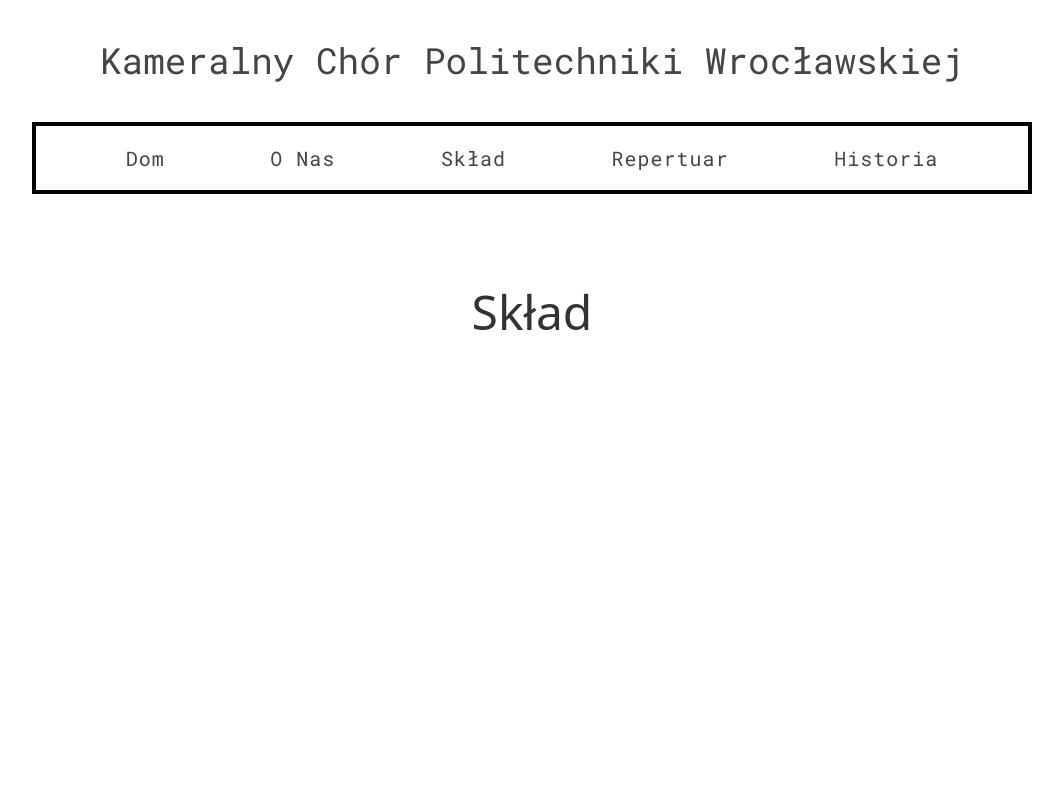
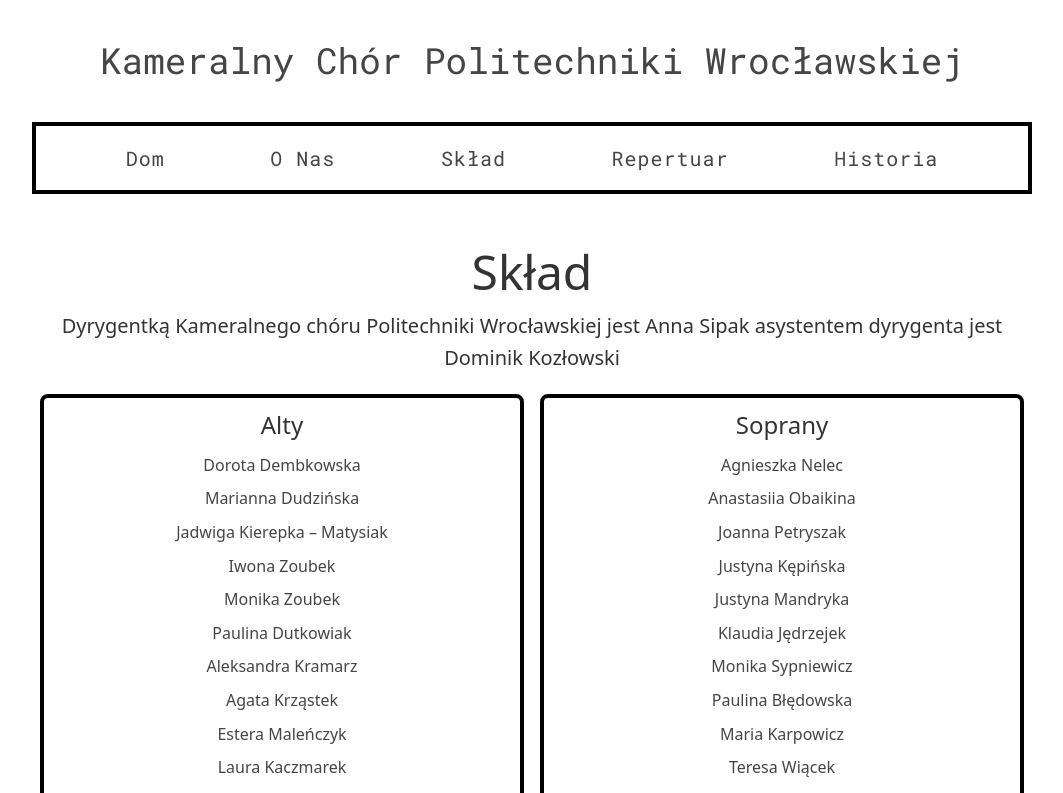
Before and after one commit to PatrykDyminski/KChPWRPage, a Next.js app: page /sklad in a window 1280 px wide. Shown: the top 793 px of the page, without its empty margins (108-1171 px from the left). Built offline with nearby package versions, Linux system fonts and the light colour scheme.

Commit message:
New People Page

```diff
--- a/components/nav.js
+++ b/components/nav.js
@@ -36,7 +36,7 @@
           </ul>
         </div>
         <div className="md:hidden">
-          <ul className="pt-4 pb-4 text-center text-2xl bg-gray-100 rounded-lg" style={{display: showMe?"block":"none"}}>
+          <ul className="pt-4 pb-4 text-center text-2xl border-4 border-black rounded-lg" style={{display: showMe?"block":"none"}}>
               {localPages.map(({href, label}) => (
                 <li key={`${href}${label}`} className="m-2">
                   <Link href={href}>
--- a/pages/index.js
+++ b/pages/index.js
@@ -4,10 +4,12 @@
   return (
     <div>
       <Nav />
-      <div className="py-20">
-        <h1 className="text-5xl text-center text-accent-1">
-          KCHPWR
-        </h1>
+      <div className="py-10 text-xl text-accent-1 text-center mb-3">
+        <h1>Jesteśmy chórem działającym w obrębie Politechniki Wrocławskiej</h1>
+        <p>Naszą pasją jest śpiew. Wśród nas są studenci, pracownicy oraz osoby całkowicie niezwiązane z uczelnią.</p>
+        <p>Łączy nas jedno: Pasja i miłość do śpiewania. W trakcie prób doskonalimy swoje umiejętności oraz przygotowujemy repertuar koncertowy.
+            Często występujemy, nie tylko we Wrocławiu. Angażujemy się w wiele inicjatyw często charytatywnych.
+        </p>
       </div>
     </div>
   )
--- a/pages/sklad.js
+++ b/pages/sklad.js
@@ -1,14 +1,61 @@
 import Nav from '../components/nav'
 
-export default function Sklad() {
+import fs from 'fs'
+import path from 'path'
+
+export default function Sklad({ peopleInVoices }) {
   return (
     <div>
       <Nav />
-      <div className="py-20">
+      <div className="py-10">
         <h1 className="text-5xl text-center text-accent-1">
           Skład
         </h1>
+        <p className="text-xl text-accent-1 text-center mb-3">
+        Dyrygentką Kameralnego chóru Politechniki Wrocławskiej jest Anna Sipak asystentem dyrygenta jest Dominik Kozłowski
+        </p>
+
+        <ul className="grid grid-cols-1 sm:grid-cols-2">
+          {peopleInVoices.map((voice) => (
+            <li className="text-center border-4 border-black rounded-lg px-4 py-2 m-2">
+              <h2 className="text-2xl text-accent-1">{voice.voiceName}</h2>
+
+              <ul>
+                {voice.people.map((person) => (
+                  <li>
+                    <p className="my-2">{person}</p>
+                  </li>
+                ))}
+              </ul>
+
+            </li>
+          ))}
+        </ul>
+
       </div>
     </div>
   )
 }
+
+export async function getStaticProps() {
+  const peopleDir = path.join(process.cwd(), 'data', 'people')
+  const filenames = fs.readdirSync(peopleDir)
+
+  const peopleInVoices = filenames.map((filename) => {
+    const filePath = path.join(peopleDir, filename)
+    const fileContents = fs.readFileSync(filePath, 'utf8')
+    const voiceName = filename.split('\.')[0]
+    const people =  fileContents.split(/\n/);
+
+    return {
+      voiceName,
+      people: people,
+    }
+  })
+
+  return {
+    props: {
+      peopleInVoices: peopleInVoices.sort((a,b) => b.people.length - a.people.length),
+    },
+  }
+}
```
Also changed, not shown: data/people/Alty.txt (added), data/people/Basy.txt (added), data/people/Soprany.txt (added), data/people/Tenory.txt (added).
